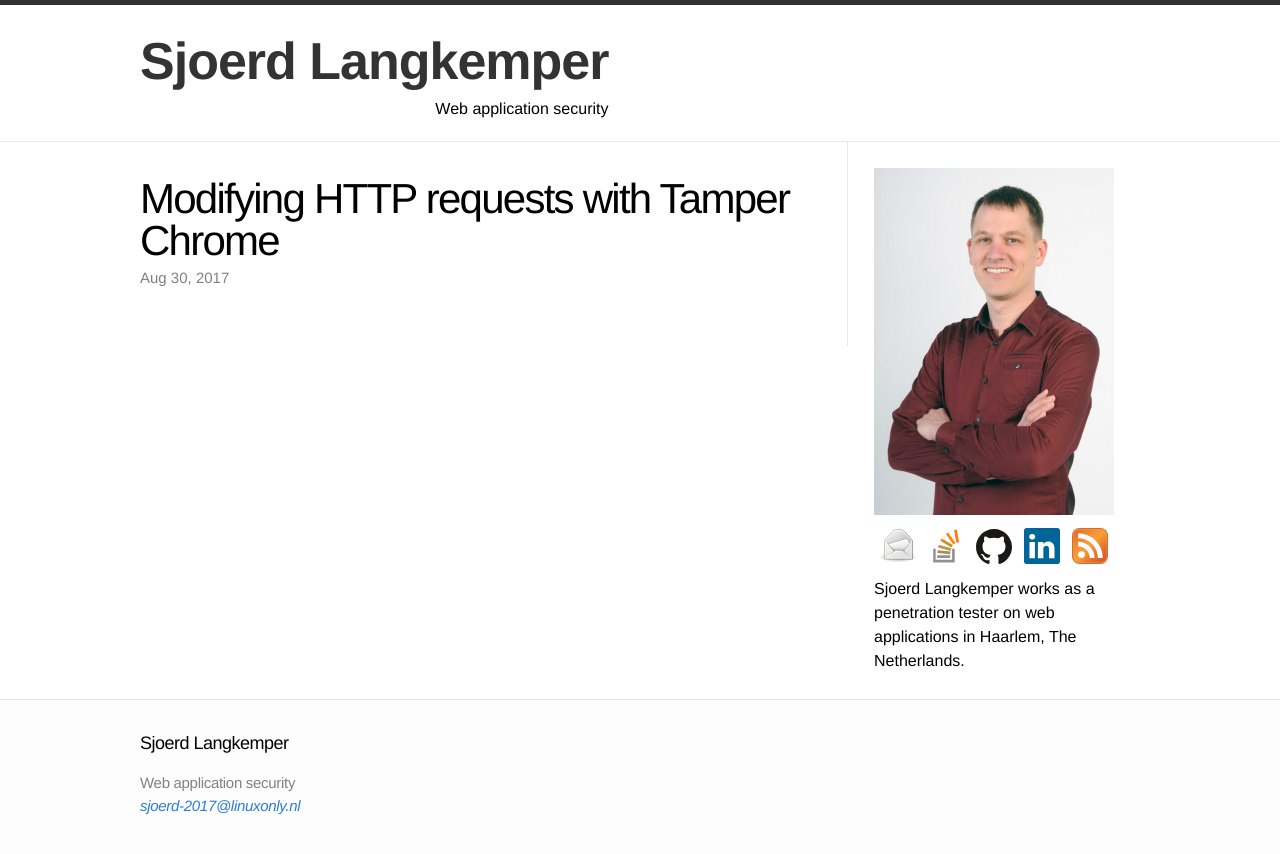
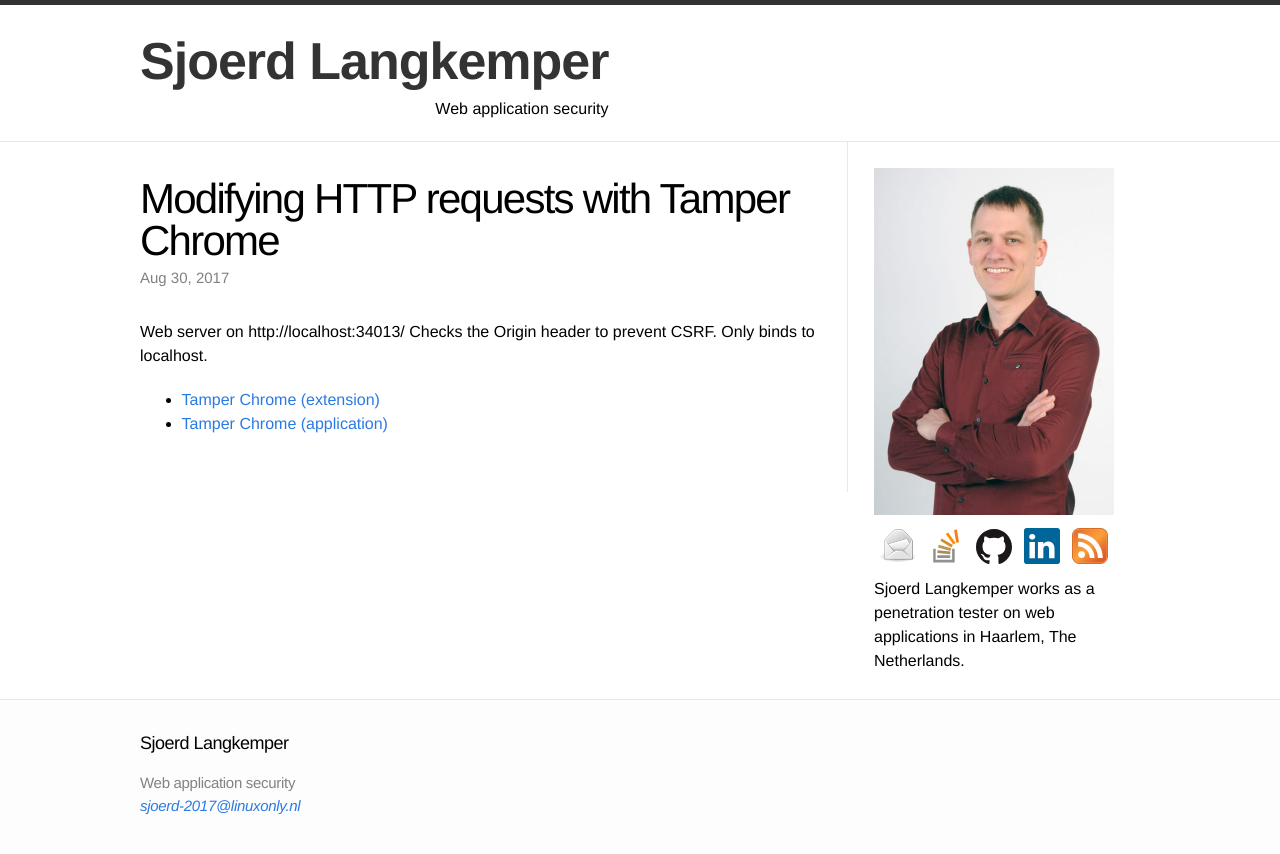
Before and after one commit to Sjord/Sjord.github.io, a Jekyll site: the page built from _posts/2017-06-28-tamper-chrome.md, in a window 1280 px wide. Shown: the top 854 px of the page. Built offline with Jekyll 4.4.1, drawn with Linux system fonts in a browser that asks for light colours.

Commit message:
Some notes on tamper chrome

```diff
--- a/_posts/2017-06-28-tamper-chrome.md
+++ b/_posts/2017-06-28-tamper-chrome.md
@@ -4,3 +4,12 @@
 thumbnail: chrome-unresponsive-240.png
 date: 2017-08-30
 ---
+
+
+Web server on http://localhost:34013/
+Checks the Origin header to prevent CSRF.
+Only binds to localhost.
+
+
+* [Tamper Chrome (extension)](https://chrome.google.com/webstore/detail/tamper-chrome-extension/hifhgpdkfodlpnlmlnmhchnkepplebkb)
+* [Tamper Chrome (application)](https://chrome.google.com/webstore/detail/tamper-chrome-application/odldmflbckacdofpepkdkmkccgdfaemb)
```
